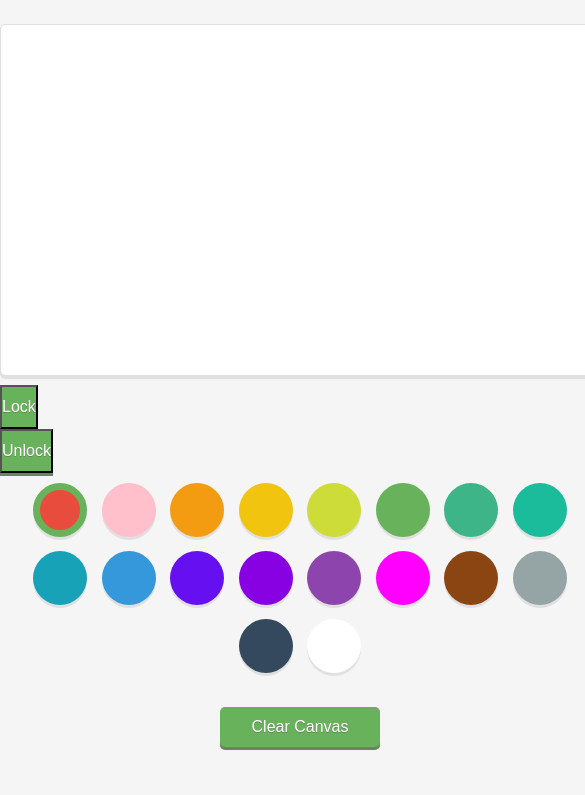
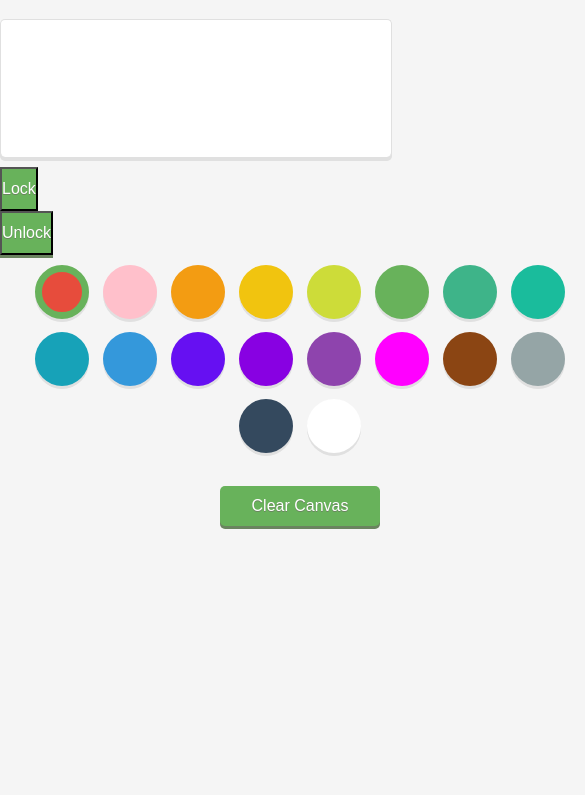
Before and after one commit to alexjyong/BabbyPaint, a website: page src/www/index.html in a window 390 px wide. Shown: the part 69-864 px from the top of the page, 585 px wide, since content can reach past the window. Drawn offline with Linux system fonts and the light colour scheme; some packages are replaced by stand-ins of ours.

Commit message:
updating css

```diff
--- a/src/www/css/index.css
+++ b/src/www/css/index.css
@@ -177,6 +177,7 @@ button {
 	border-left: 1px solid #E0E0E0;
 	border-right: 1px solid #E0E0E0;
 }
+
 #colorSelect:after {
 	bottom: 100%;
 	left: 50%;
@@ -225,3 +226,22 @@ button {
 	padding: 5px 10px;
 	width: 325px;
 }
+
+
+/* Responsive adjustments */
+@media only screen and (max-width: 768px) {
+    body {
+        font-size: 14px;
+    }
+
+    .button, .color-selector {
+        padding: 10px;
+        font-size: 12px;
+    }
+
+    canvas {
+        /* Adjust canvas size for smaller screens */
+        max-width: 100%;
+        height: auto;
+    }
+}
```
